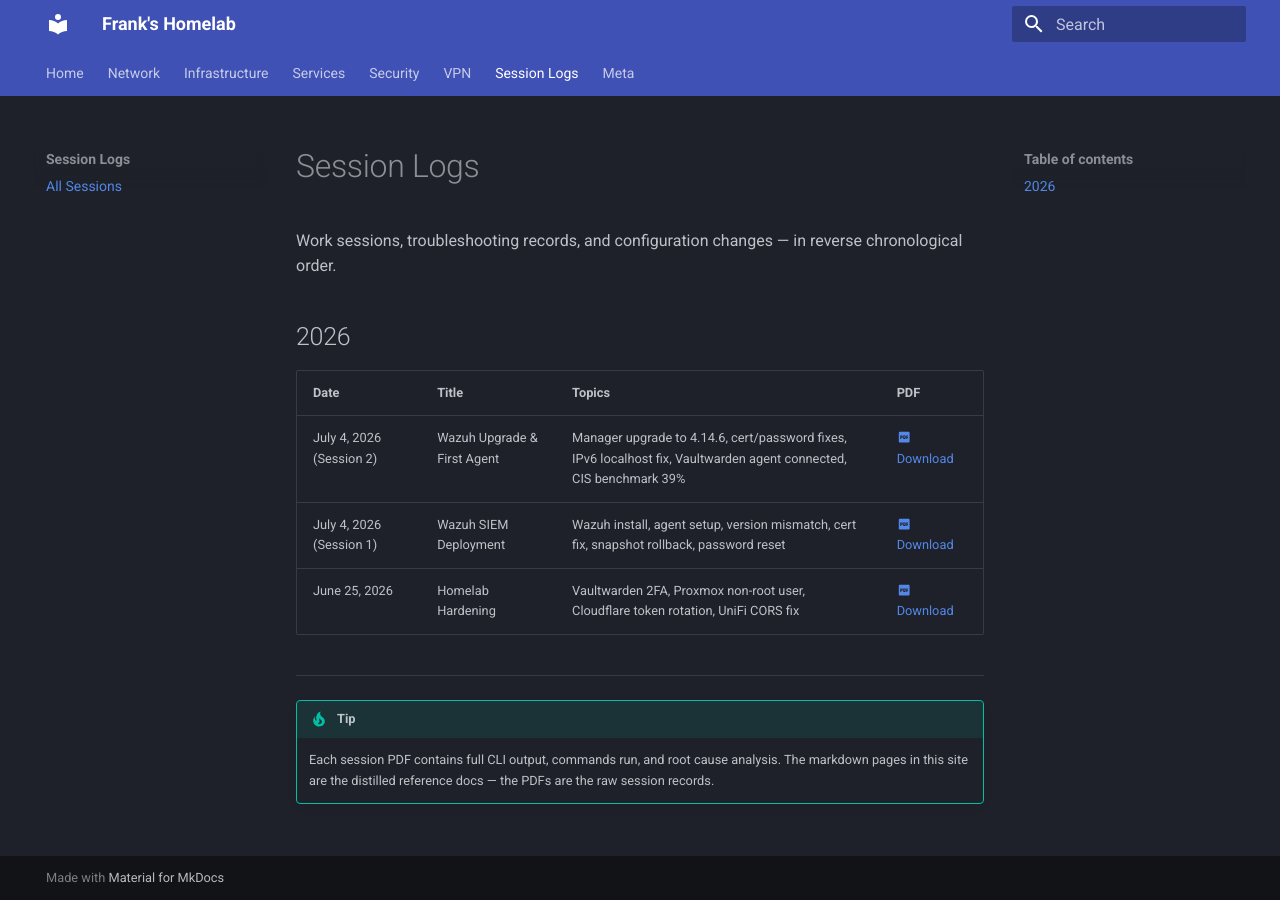
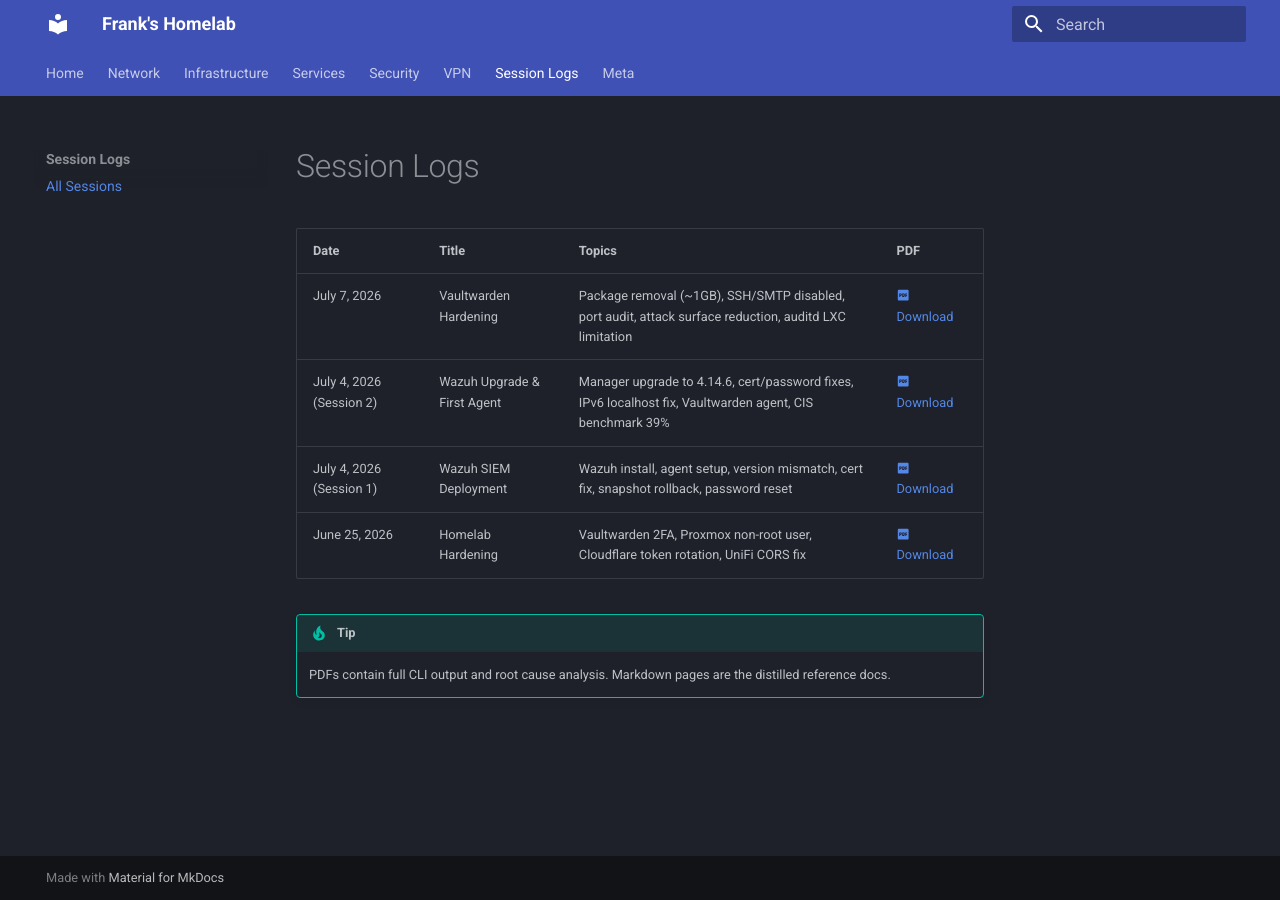
Before and after one commit to Mystikal17/HomeLab-Docs, an MkDocs documentation site: the page built from docs/session-logs/index.md, in a window 1280 px wide. Built offline with MkDocs 1.6.1 and Material for MkDocs 9.7.7, drawn with Linux system fonts in a browser that asks for light colours.

Commit message:
Started Security Hardening my Vault Warden and trying reduce attacks if happens.

```diff
--- a/docs/session-logs/index.md
+++ b/docs/session-logs/index.md
@@ -1,16 +1,11 @@
 # Session Logs
-
-Work sessions, troubleshooting records, and configuration changes — in reverse chronological order.
-
-## 2026
 
 | Date | Title | Topics | PDF |
 |---|---|---|---|
-| July 4, 2026 (Session 2) | Wazuh Upgrade & First Agent | Manager upgrade to 4.14.6, cert/password fixes, IPv6 localhost fix, Vaultwarden agent connected, CIS benchmark 39% | [:material-file-pdf-box: Download](assets/pdfs/homelab-session-2026-07-04b.pdf) |
+| July 7, 2026 | Vaultwarden Hardening | Package removal (~1GB), SSH/SMTP disabled, port audit, attack surface reduction, auditd LXC limitation | [:material-file-pdf-box: Download](assets/pdfs/homelab-session-2026-07-07.pdf) |
+| July 4, 2026 (Session 2) | Wazuh Upgrade & First Agent | Manager upgrade to 4.14.6, cert/password fixes, IPv6 localhost fix, Vaultwarden agent, CIS benchmark 39% | [:material-file-pdf-box: Download](assets/pdfs/homelab-session-2026-07-04b.pdf) |
 | July 4, 2026 (Session 1) | Wazuh SIEM Deployment | Wazuh install, agent setup, version mismatch, cert fix, snapshot rollback, password reset | [:material-file-pdf-box: Download](assets/pdfs/homelab-session-2026-07-04.pdf) |
 | June 25, 2026 | Homelab Hardening | Vaultwarden 2FA, Proxmox non-root user, Cloudflare token rotation, UniFi CORS fix | [:material-file-pdf-box: Download](assets/pdfs/homelab-session-2026-06-25.pdf) |
 
----
-
 !!! tip
-    Each session PDF contains full CLI output, commands run, and root cause analysis. The markdown pages in this site are the distilled reference docs — the PDFs are the raw session records.
+    PDFs contain full CLI output and root cause analysis. Markdown pages are the distilled reference docs.
```
Also changed, not shown: 1 other file.
